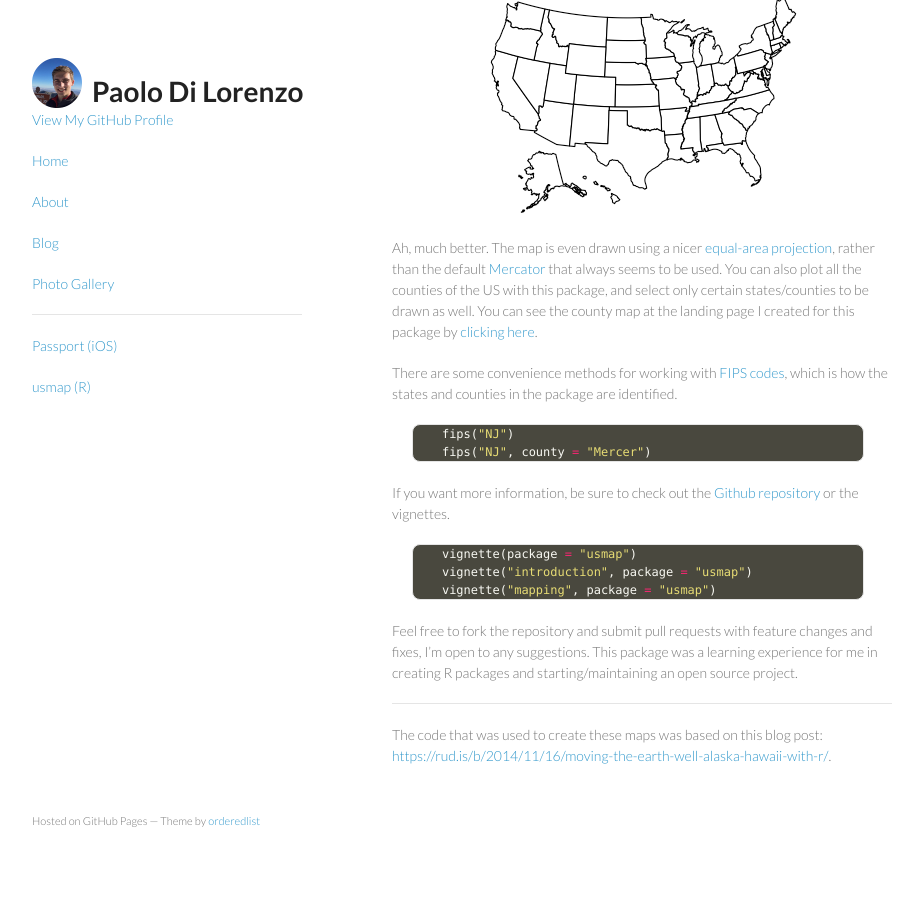
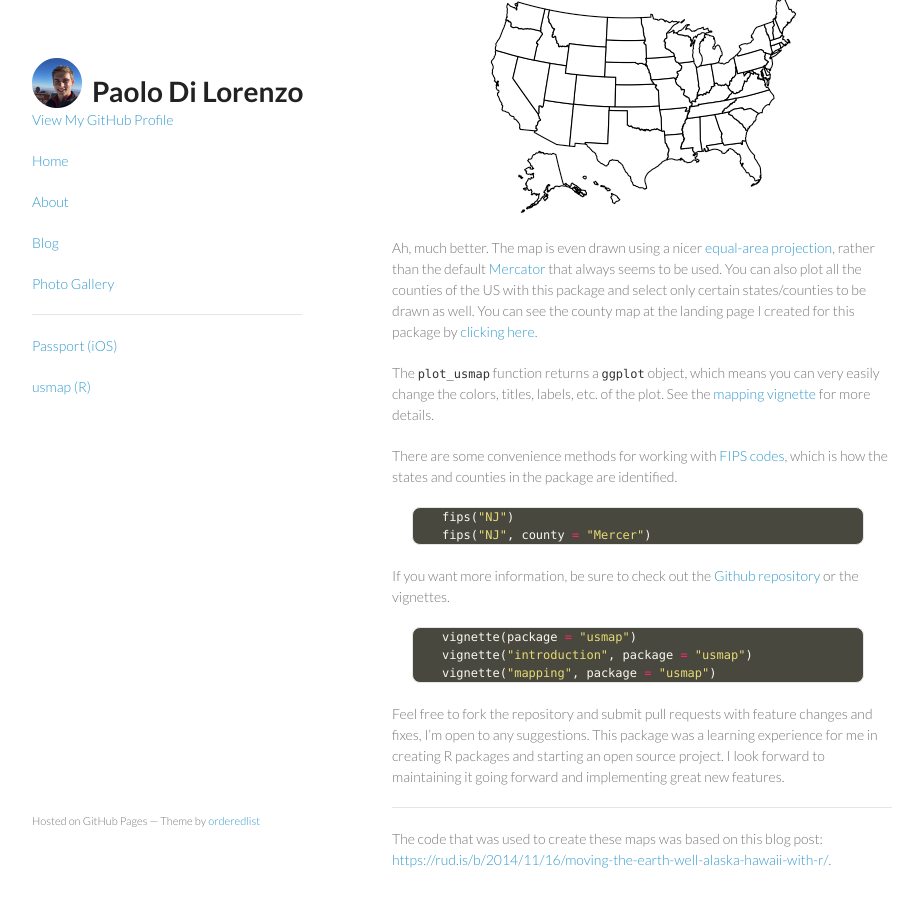
Before and after one commit to pdil/website-Jekyll, a Jekyll site: the page built from _posts/2017-01-29-usmap-released.markdown, in a window 1280 px wide and 900 px high, scrolled down 753 px. Shown: the whole window, without its empty margins (178-1101 px from the left). Built offline with Jekyll 4.4.1, drawn with Linux system fonts in a browser that asks for light colours; before the commit the page ends 1631 px from its top, so only the background shows below that.

Commit message:
Fix post typos

```diff
--- a/_posts/2017-01-29-usmap-released.markdown
+++ b/_posts/2017-01-29-usmap-released.markdown
@@ -6,7 +6,7 @@ author: Paolo Di Lorenzo
 date: 2017-01-29 22:32 -0500
 ---
 
-I just released my first R package to <a href="http://cran.r-project.org" target="_blank">CRAN</a>. It's called <a href="http://cran.r-project.org/package=usmap">usmap</a> and can help you create nice US maps for visualizing countrywide data.
+I just released my first R package to <a href="http://cran.r-project.org" target="_blank">CRAN</a>. It's called <a href="http://cran.r-project.org/package=usmap" target="_blank">usmap</a> and can help you create nice US maps for visualizing countrywide data.
 
 Normally, plotting US maps in R is awkward because Alaska and Hawaii are far from the mainland US. So you either make the rest of the US look small, or omit Alaska and Hawaii entirely.
 
@@ -25,7 +25,9 @@ Let's try using `usmap`:
 
 <center><img src="{{ site.url }}/images/nice-usmap.png" /></center>
 
-Ah, much better. The map is even drawn using a nicer <a href="https://en.wikipedia.org/wiki/Albers_projection" target="_blank">equal-area projection</a>, rather than the default <a href="https://en.wikipedia.org/wiki/Mercator_projection" target="_blank">Mercator</a> that always seems to be used. You can also plot all the counties of the US with this package, and select only certain states/counties to be drawn as well. You can see the county map at the landing page I created for this package by <a href="{{ site.url }}/usmap">clicking here</a>.
+Ah, much better. The map is even drawn using a nicer <a href="https://en.wikipedia.org/wiki/Albers_projection" target="_blank">equal-area projection</a>, rather than the default <a href="https://en.wikipedia.org/wiki/Mercator_projection" target="_blank">Mercator</a> that always seems to be used. You can also plot all the counties of the US with this package and select only certain states/counties to be drawn as well. You can see the county map at the landing page I created for this package by <a href="{{ site.url }}/usmap">clicking here</a>.
+
+The `plot_usmap` function returns a <a href="https://github.com/tidyverse/ggplot2" target="_blank">`ggplot`</a> object, which means you can very easily change the colors, titles, labels, etc. of the plot. See the <a href="https://cran.r-project.org/web/packages/usmap/vignettes/mapping.html" target="_blank">mapping vignette</a> for more details.
 
 There are some convenience methods for working with <a href="https://en.wikipedia.org/wiki/FIPS_county_code" target="_blank">FIPS codes</a>, which is how the states and counties in the package are identified.
 
@@ -41,7 +43,7 @@ If you want more information, be sure to check out the <a href="http://github.co
     vignette("mapping", package = "usmap")
 {% endhighlight %}
 
-Feel free to fork the repository and submit pull requests with feature changes and fixes, I'm open to any suggestions. This package was a learning experience for me in creating R packages and starting/maintaining an open source project.
+Feel free to fork the repository and submit pull requests with feature changes and fixes, I'm open to any suggestions. This package was a learning experience for me in creating R packages and starting an open source project. I look forward to maintaining it going forward and implementing great new features.
 
 <hr>
 
```
